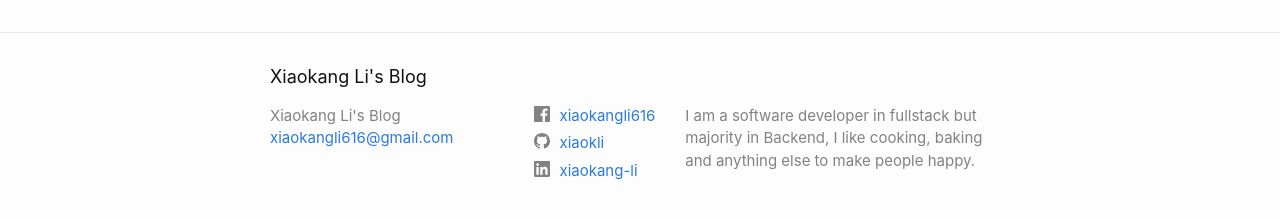
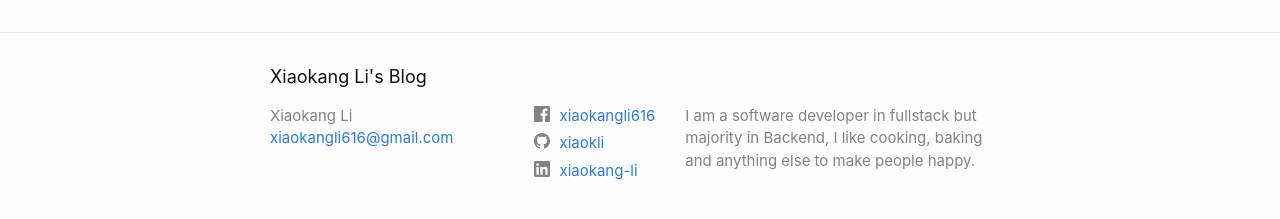
Before and after one commit to xiaokli/xiaokli.github.io, a Jekyll site: the page built from index.markdown, in a window 1280 px wide. Shown: the part 658-877 px from the top of the page. Built offline with Jekyll 4.4.1, drawn with Linux system fonts in a browser that asks for light colours; part of the change alters nothing that is shown.

```diff
--- a/_config.yml
+++ b/_config.yml
@@ -1,3 +1,4 @@
+author: Xiaokang Li
 title: Xiaokang Li's Blog
 email: xiaokangli616@gmail.com
 description: >-
```
